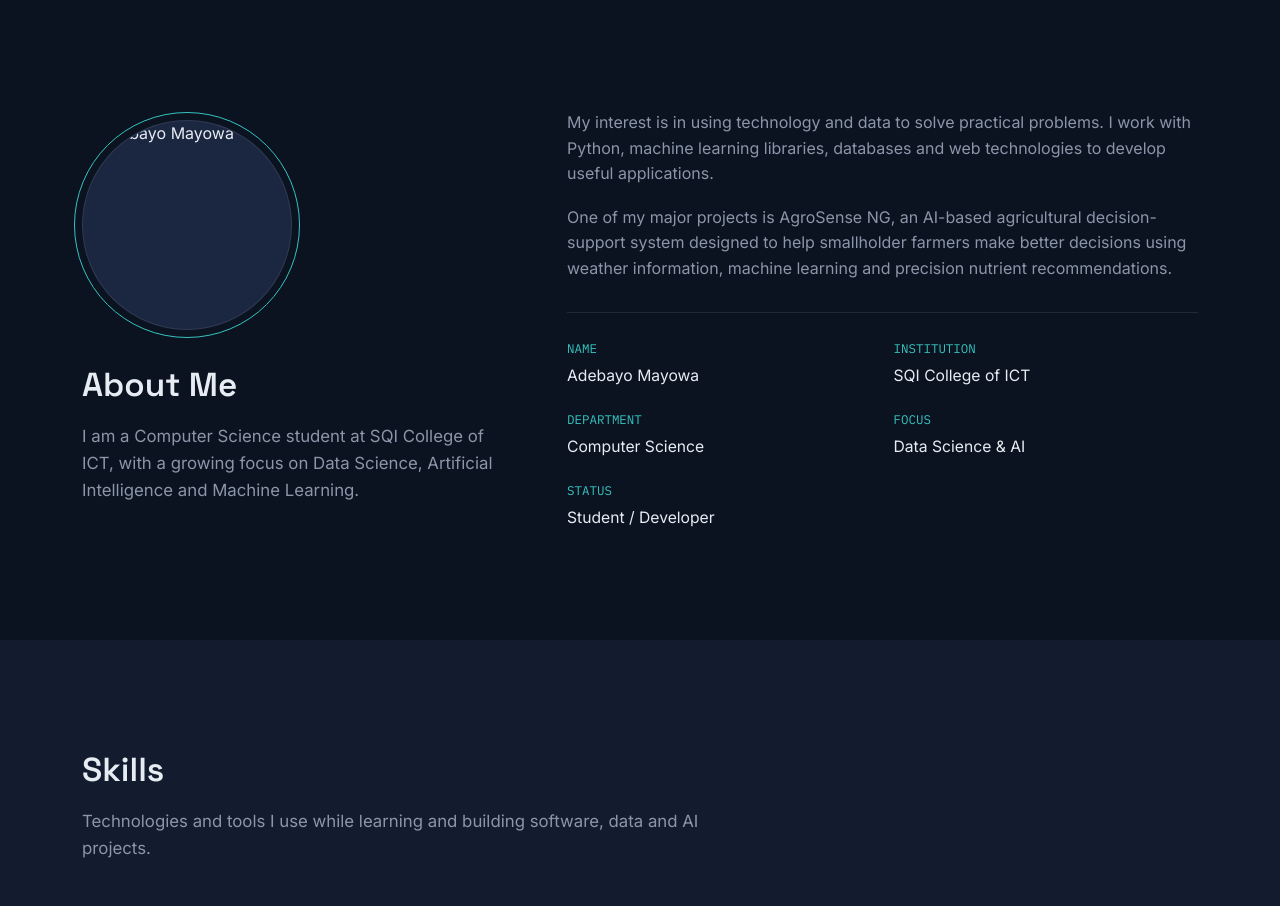
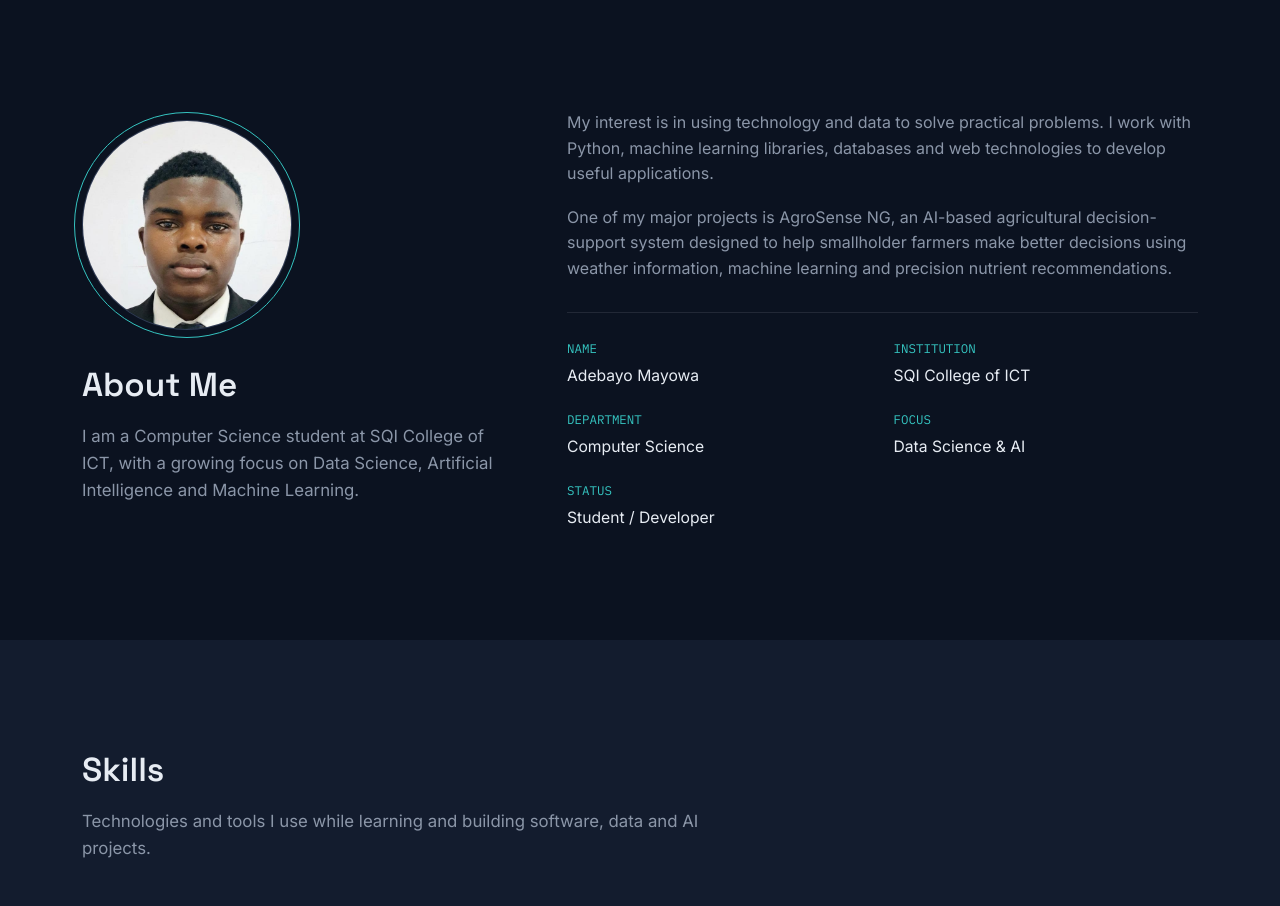
Before and after one commit to philipmayoradebayo-collab/My_-portfolie, a plain HTML site: page index.html in a window 1280 px wide. Shown: the part 800-1706 px from the top of the page. Drawn offline with nearby package versions, Linux system fonts and the light colour scheme; a script that the page names is missing.

Commit message:
Update index.html

```diff
--- a/index.html
+++ b/index.html
@@ -201,7 +201,7 @@
 
                     <!-- Put your image inside assets/profile.jpg -->
                     <img
-                        src="image/WhatsApp Image 2026-09-08 at 3.39.31 AM.jpeg"
+                        src="WhatsApp Image 2026-09-08 at 3.39.31 AM.jpeg"
                         alt="Adebayo Mayowa"
                         class="about-photo"
                     >
```
